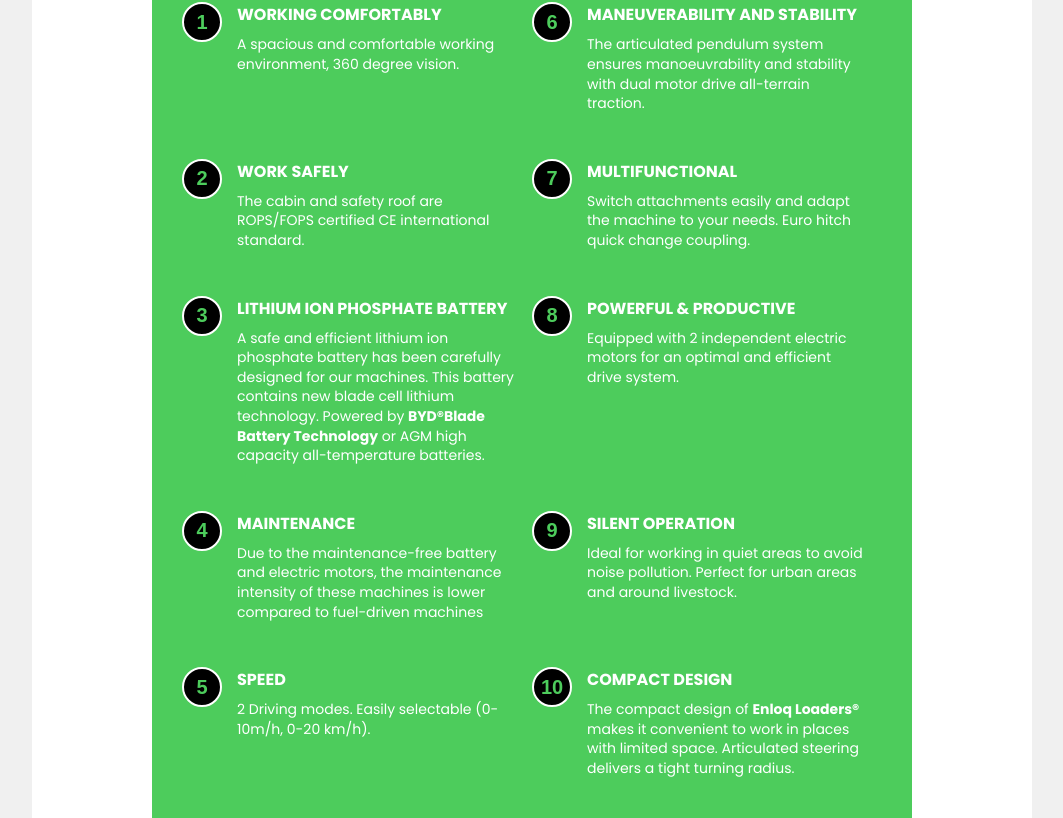
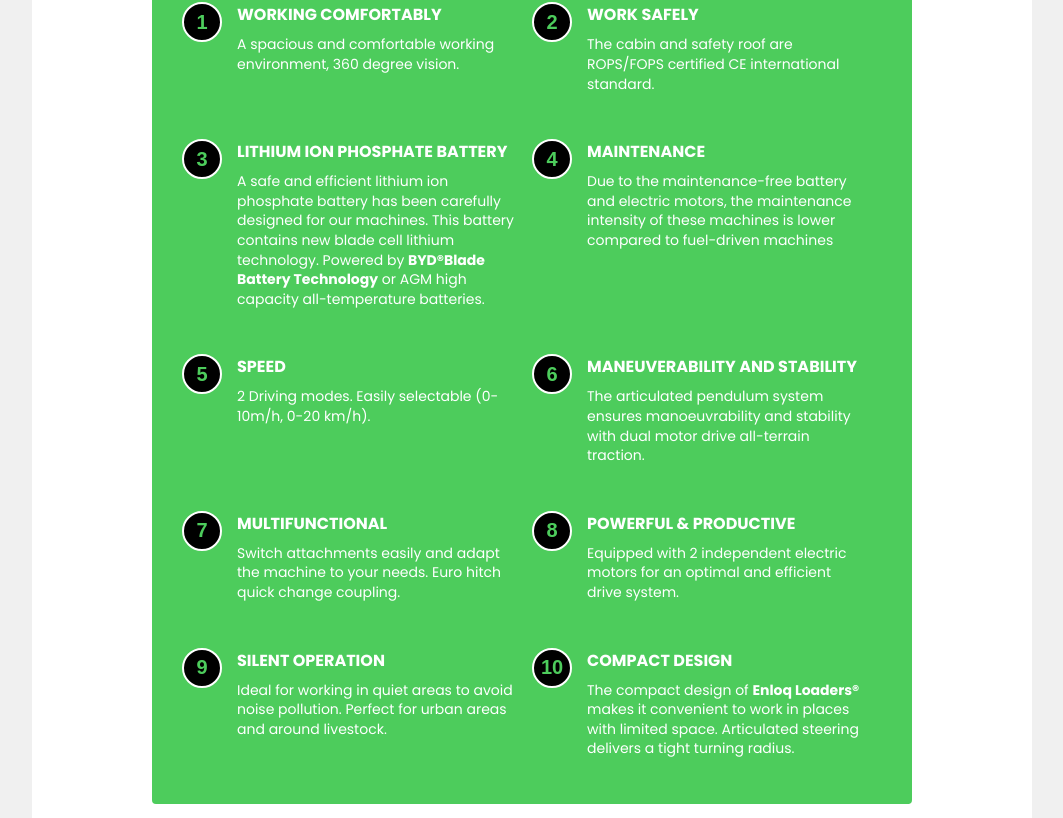
Before and after one commit to d2mrapidscreen/enloq, a React (Create React App) app: page / in a window 1280 px wide. Shown: the part 1502-2320 px from the top of the page, without its empty margins (108-1171 px from the left). Built offline with nearby package versions, Linux system fonts and the light colour scheme; the HTML template or start-up script is replaced by a standard one.

Commit message:
changed loader points to separate json

```diff
--- a/src/components/LoaderPoints/LoaderPoints.js
+++ b/src/components/LoaderPoints/LoaderPoints.js
@@ -1,101 +1,37 @@
 import React from 'react';
 import './LoaderPoints.css';
+import loaderPointsData from './loaderPointsData';
 
 const LoaderPoints = () => {
+  // Function to chunk the data into pairs for each row
+  const chunkArray = (array, chunkSize) => {
+    const chunks = [];
+    for (let i = 0; i < array.length; i += chunkSize) {
+      chunks.push(array.slice(i, i + chunkSize));
+    }
+    return chunks;
+  };
+
+  // Create rows with 2 points per row
+  const rows = chunkArray(loaderPointsData, 2);
+
   return (
     <section className="loader-points-section">
       <div className="loader-points-wrapper">
         <div className="loader-points">
-        <div className="loader-points-row">
-          <div className="loader-point">
-
-            <div className="point-number">1</div>
-            <div className="point-content">
-              <h3>WORKING COMFORTABLY</h3>
-              <p>A spacious and comfortable working environment, 360 degree vision.</p>
+          {rows.map((row, rowIndex) => (
+            <div className="loader-points-row" key={`row-${rowIndex}`}>
+              {row.map((point) => (
+                <div className="loader-point" key={`point-${point.id}`}>
+                  <div className="point-number">{point.id}</div>
+                  <div className="point-content">
+                    <h3>{point.title}</h3>
+                    <p dangerouslySetInnerHTML={{ __html: point.description.replace(/Enloq Loaders®|BYD®Blade Battery Technology/g, '<strong>$&</strong>') }} />
+                  </div>
+                </div>
+              ))}
             </div>
-          </div>
-
-          <div className="loader-point">
-            <div className="point-number">6</div>
-            <div className="point-content">
-              <h3>MANEUVERABILITY AND STABILITY</h3>
-              <p>The articulated pendulum system ensures manoeuvrability and stability with dual motor drive all-terrain traction.</p>
-            </div>
-          </div>
-        </div>
-
-        <div className="loader-points-row">
-          <div className="loader-point">
-            <div className="point-number">2</div>
-            <div className="point-content">
-              <h3>WORK SAFELY</h3>
-              <p>The cabin and safety roof are ROPS/FOPS certified CE international standard.</p>
-            </div>
-          </div>
-
-          <div className="loader-point">
-            <div className="point-number">7</div>
-            <div className="point-content">
-              <h3>MULTIFUNCTIONAL</h3>
-              <p>Switch attachments easily and adapt the machine to your needs. Euro hitch quick change coupling.</p>
-            </div>
-          </div>
-        </div>
-
-        <div className="loader-points-row">
-          <div className="loader-point">
-            <div className="point-number">3</div>
-            <div className="point-content">
-              <h3>LITHIUM ION PHOSPHATE BATTERY</h3>
-              <p>A safe and efficient lithium ion phosphate battery has been carefully designed for our machines. This battery contains new blade cell lithium technology. Powered by <strong>BYD®Blade Battery Technology</strong> or AGM high capacity all-temperature batteries.</p>
-            </div>
-          </div>
-
-          <div className="loader-point">
-            <div className="point-number">8</div>
-            <div className="point-content">
-              <h3>POWERFUL & PRODUCTIVE</h3>
-              <p>Equipped with 2 independent electric motors for an optimal and efficient drive system.</p>
-            </div>
-          </div>
-        </div>
-
-        <div className="loader-points-row">
-          <div className="loader-point">
-            <div className="point-number">4</div>
-            <div className="point-content">
-              <h3>MAINTENANCE</h3>
-              <p>Due to the maintenance-free battery and electric motors, the maintenance intensity of these machines is lower compared to fuel-driven machines</p>
-            </div>
-          </div>
-
-          <div className="loader-point">
-            <div className="point-number">9</div>
-            <div className="point-content">
-              <h3>SILENT OPERATION</h3>
-              <p>Ideal for working in quiet areas to avoid noise pollution. Perfect for urban areas and around livestock.</p>
-            </div>
-          </div>
-        </div>
-
-        <div className="loader-points-row">
-          <div className="loader-point">
-            <div className="point-number">5</div>
-            <div className="point-content">
-              <h3>SPEED</h3>
-              <p>2 Driving modes. Easily selectable (0-10m/h, 0-20 km/h).</p>
-            </div>
-          </div>
-
-          <div className="loader-point">
-            <div className="point-number">10</div>
-            <div className="point-content">
-              <h3>COMPACT DESIGN</h3>
-              <p>The compact design of <strong>Enloq Loaders®</strong> makes it convenient to work in places with limited space. Articulated steering delivers a tight turning radius.</p>
-            </div>
-          </div>
-        </div>
+          ))}
         </div>
         <div className="loader-points-button-container">
           <button className="find-out-more-btn">FIND OUT MORE</button>
--- /dev/null
+++ b/src/components/LoaderPoints/loaderPointsData.js
@@ -0,0 +1,54 @@
+const loaderPointsData = [
+    {
+      id: 1,
+      title: "WORKING COMFORTABLY",
+      description: "A spacious and comfortable working environment, 360 degree vision."
+    },
+    {
+      id: 2,
+      title: "WORK SAFELY",
+      description: "The cabin and safety roof are ROPS/FOPS certified CE international standard."
+    },
+    {
+      id: 3,
+      title: "LITHIUM ION PHOSPHATE BATTERY",
+      description: "A safe and efficient lithium ion phosphate battery has been carefully designed for our machines. This battery contains new blade cell lithium technology. Powered by BYD®Blade Battery Technology or AGM high capacity all-temperature batteries."
+    },
+    {
+      id: 4,
+      title: "MAINTENANCE",
+      description: "Due to the maintenance-free battery and electric motors, the maintenance intensity of these machines is lower compared to fuel-driven machines"
+    },
+    {
+      id: 5,
+      title: "SPEED",
+      description: "2 Driving modes. Easily selectable (0-10m/h, 0-20 km/h)."
+    },
+    {
+      id: 6,
+      title: "MANEUVERABILITY AND STABILITY",
+      description: "The articulated pendulum system ensures manoeuvrability and stability with dual motor drive all-terrain traction."
+    },
+    {
+      id: 7,
+      title: "MULTIFUNCTIONAL",
+      description: "Switch attachments easily and adapt the machine to your needs. Euro hitch quick change coupling."
+    },
+    {
+      id: 8,
+      title: "POWERFUL & PRODUCTIVE",
+      description: "Equipped with 2 independent electric motors for an optimal and efficient drive system."
+    },
+    {
+      id: 9,
+      title: "SILENT OPERATION",
+      description: "Ideal for working in quiet areas to avoid noise pollution. Perfect for urban areas and around livestock."
+    },
+    {
+      id: 10,
+      title: "COMPACT DESIGN",
+      description: "The compact design of Enloq Loaders® makes it convenient to work in places with limited space. Articulated steering delivers a tight turning radius."
+    }
+  ];
+
+  export default loaderPointsData;
```
